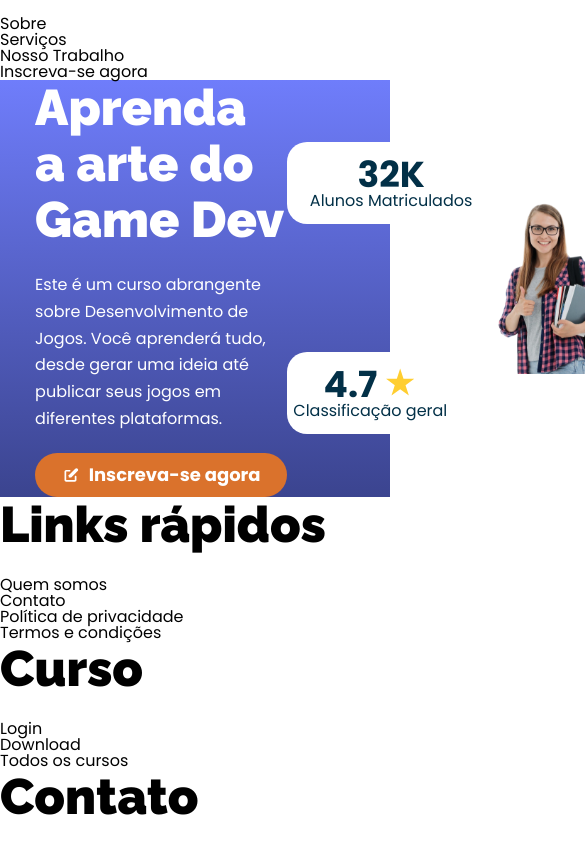
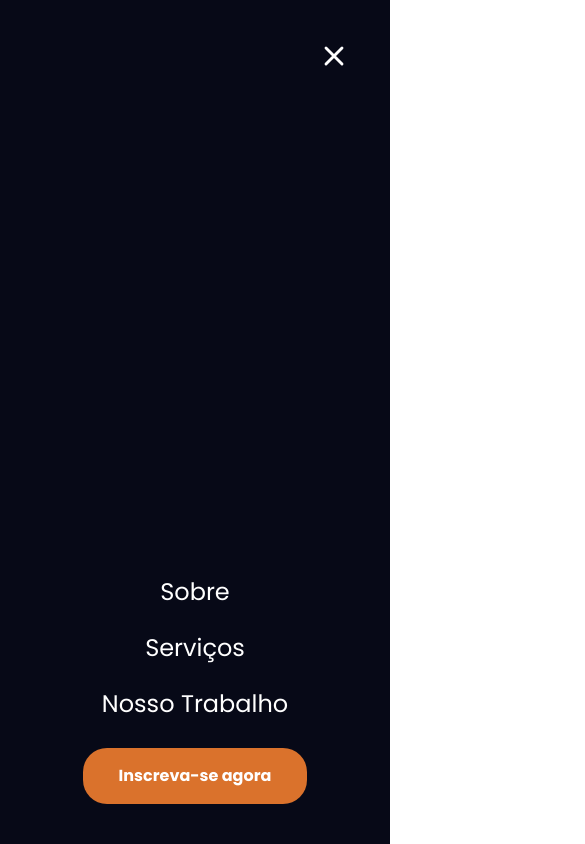
Before and after one commit to mirraelly/game-dev-react, a React (Vite) app: page / in a window 390 px wide. Shown: the top 844 px of the page, 585 px wide, since content can reach past the window. Built offline with nearby package versions, Linux system fonts and the light colour scheme.

Commit message:
add first page's responsiveness' items

```diff
--- a/src/components/CourseInfo.jsx
+++ b/src/components/CourseInfo.jsx
@@ -9,7 +9,7 @@ const CourseInfo = () => {
     return (
         <section className="firstSection textBlue">
             <section className='leftSide textWhite' >
-                <h2>Aprenda a arte do Game Dev</h2>
+                <h2>Aprenda a arte de Game Dev</h2>
                 <p className='textSetting'>Este é um curso abrangente sobre Desenvolvimento de Jogos.
                     Você aprenderá tudo, desde gerar uma ideia até publicar seus jogos em diferentes plataformas.</p>
                 <Button className="enrollmentButton">
@@ -17,6 +17,7 @@ const CourseInfo = () => {
                     <span>Inscreva-se agora</span>
                 </Button>
             </section>
+            <div>
                 <section className='middle'>
                     <div>
                         <Baloon className='firstBaloon'>
@@ -34,6 +35,7 @@ const CourseInfo = () => {
                 <section className='rightSide'>
                     <img src={hero} alt="White woman smiling. She is dressed in a checkered blouse and wearing glasses. She is also wearing a backpack on her back and is holding some books with her left arm and hand, and making a 'thumbs up' sign with her right hand." id='heroImage' />
                 </section>
+            </div>
         </section>
     );
 };
--- a/src/components/Header.jsx
+++ b/src/components/Header.jsx
@@ -1,10 +1,11 @@
 import Nav from './Nav';
-import logo from '../assets/images/logo.svg'
+import logo from '../assets/images/logo.svg';
+import '../styles/Header.css';
 
 const Header = () => {
     return (
-        <div className='cabecalho'>
-            <img src={logo} alt="Game Dev's logo" className='icon' />
+        <div className='cabecalho textWhite'>
+            <img src={logo} alt="Game Dev's logo" className='logo' />
             <Nav />
         </div>
     );
--- a/src/components/MainContent.jsx
+++ b/src/components/MainContent.jsx
@@ -1,6 +1,7 @@
 import Section from './Section';
 import CourseInfo from './CourseInfo';
-import '../styles/MainContent.css'
+import '../styles/MainContent.css';
+import Menu from './Menu';
 
 const MainContent = () => {
     return (
@@ -8,6 +9,7 @@ const MainContent = () => {
             <Section>
                 <CourseInfo />
             </Section>
+           <Menu />
             {/* <Section></Section>
             <Section></Section>
             <Section></Section> */}
--- /dev/null
+++ b/src/components/Menu.jsx
@@ -0,0 +1,22 @@
+import '../styles/Menu.css';
+import x from '../assets/images/x.svg';
+
+const Menu = () => {
+    return (
+        <section className='menu'>
+            <div>
+                    <img src={x} alt="Close button" className='icon-4x' />
+                </div>
+            <nav>
+                <ul className='textWhite seconde-menu-options'>
+                    <li>Sobre</li>
+                    <li>Serviços</li>
+                    <li>Nosso Trabalho</li>
+                    <li className='enrollment'>Inscreva-se agora</li>
+                </ul>
+            </nav>
+        </section>
+    )
+}
+
+export default Menu;
--- a/src/components/Nav.jsx
+++ b/src/components/Nav.jsx
@@ -1,3 +1,6 @@
+import '../styles/Header.css';
+import menu from '../assets/images/menu.svg';
+
 const Nav = () => {
     return (
         <nav className='menu'>
@@ -5,8 +8,11 @@ const Nav = () => {
                 <li>Sobre</li>
                 <li>Serviços</li>
                 <li>Nosso Trabalho</li>
-                <li>Inscreva-se agora</li>
+                <li className='enrollment-btn'>Inscreva-se agora</li>
             </ul>
+            <a id='responsiveMenu'>
+                <img src= {menu} alt="Hamburguer Menu" className='icon-4x' />
+            </a>
         </nav>
     );
 };
--- a/src/index.css
+++ b/src/index.css
@@ -149,15 +149,15 @@ h3 {
 
 h2 {
 	font-size: 3.125em;
-	line-height: 3.5rem;
+	line-height: 3.8rem;
 	text-align: left;
-    margin-bottom: 1.50rem;
+	margin-bottom: 1.50rem;
 }
 
 .textSetting {
-	line-height: 1.675em;
-    text-align: left;
-    margin-bottom: 1.25em;
+	line-height: 2em;
+	text-align: left;
+	margin-bottom: 1.25em;
 }
 
 .textBig {
@@ -188,7 +188,7 @@ img {
 .enrollment {
 	background-color: #DA722C;
 	width: 14em;
-	height: 2.434em;
+	height: 3.5em;
 	border-radius: 1.5em;
 	font-size: 1.125em;
 	font-weight: 700;
@@ -199,3 +199,78 @@ img {
 	flex-wrap: wrap;
 	gap: 0.5em;
 }
+
+/* mobile */
+
+@media screen and (max-width: 720px) {
+
+	.cabecalho {
+		padding: 13.25% 0 9.25% 0;
+	}
+
+	.menuOptions {
+		display: none;
+	}
+
+	.logo{
+		width: 4em;
+	}
+
+	#responsiveMenu {
+		display: flex;
+	}
+
+	h2 {
+		font-size: 2.25em;
+		line-height: 3rem;
+	}
+
+	.textBig {
+		font-size: 1.875em;
+	}
+
+	p {
+		font-size: 0.875em;
+	}
+
+	.firstSection {
+		flex-direction: column;
+		overflow: hidden;
+		padding: 7em 5% 0 9%;
+	}
+
+	.enrollment {
+		font-size: 1em;
+	}
+
+	.firstSection .middle {
+		gap: 3em;
+		padding-top: 6em;
+		z-index: 1;
+		position: absolute;
+	}
+
+	.firstSection .baloon {
+		width: 11em;
+	}
+
+	.firstSection .middle> :nth-child(2) {
+		width: 85%;
+	}
+
+	.rightSide {
+		z-index: auto;
+		position: relative;
+		left: 45%;
+	}
+
+	.rightSide img {
+		padding: 0;
+		width: 150%;
+	}
+}
+
+/* @media screen and (min-width: 720px) and (max-width: 1024px) {} */
+
+/* tablet */
+/* @media screen and (max-width: 1024px) {} */
--- a/src/styles/Header.css
+++ b/src/styles/Header.css
@@ -0,0 +1,39 @@
+.cabecalho {
+    display: flex;
+    flex-direction: row;
+    justify-content: space-between;
+    padding: 3.25% 0 3.25% 0;
+    align-items: center;
+    position: absolute;
+    width: 85%;
+    margin: auto;
+    left: 8.8%;
+    font-weight: 700;
+}
+
+.logo {
+    width: 5em;
+}
+
+#responsiveMenu {
+    display: none;
+}
+
+.menuOptions {
+    display: flex;
+    justify-content: center;
+    align-items: center;
+    gap: 3em;
+}
+
+.enrollment-btn {
+    font-size: 1.125em;
+    background-color: #023047;
+    width: 12em;
+    height: 2.5em;
+    display: flex;
+    justify-content: center;
+    align-items: center;
+    padding-top: 0;
+    border-radius: 1.5em;
+}
--- a/src/styles/MainContent.css
+++ b/src/styles/MainContent.css
@@ -3,7 +3,11 @@
     display: flex;
     justify-content: space-between;
     align-items: center;
-    padding: 0 5% 0 9%;
+    padding: 5em 5% 0 9%;
+}
+
+.firstSection > div {
+    display: flex;
 }
 
 .firstSection .leftSide {
@@ -11,18 +15,19 @@
 }
 
 .firstSection .middle {
-    flex: 0 0 20%;
+    flex: 0 0 40%;
 }
 
 .firstSection .rightSide {
-    flex: 0 0 40%;
+    flex: 0 0 60%;
 }
 
 .firstSection .middle {
     display: flex;
     flex-direction: column;
-    justify-content: space-between;
+    justify-content: center;
     gap: 8em;
+    padding-top: 8em;
 }
 
 .firstSection .baloon {
@@ -47,5 +52,9 @@
 }
 
 .firstSection .middle> :nth-child(2) {
-    width: 80%;
+    width: 70%;
 }
+
+.rightSide img {
+    padding: 4em 0 0 2em ;
+}
--- /dev/null
+++ b/src/styles/Menu.css
@@ -0,0 +1,32 @@
+.menu {
+    background-color: #070917;
+    position: fixed;
+    left: 0;
+    top: 0;
+    bottom: 0;
+    right: 0;
+    z-index: 1;
+    display: flex;
+    flex-direction: column;
+    justify-content: space-between;
+    padding: 2.5em;
+}
+
+.menu div {
+    display: flex;
+    justify-content: end;
+    align-items: center;
+}
+
+.seconde-menu-options {
+    display: flex;
+    flex-direction: column;
+    align-items: center;
+    justify-content: center;
+    margin: auto;
+    gap: 2em;
+}
+
+.seconde-menu-options li:not(.enrollment) {
+    font-size: 1.5em;
+}
```
Also changed, not shown: src/assets/images/menu.svg (renamed from src/assets/images/menuAlt4Outline.svg), src/assets/images/x.svg (renamed from src/assets/images/xOutline.svg). Lines whose indentation alone changed are shown as unchanged.
